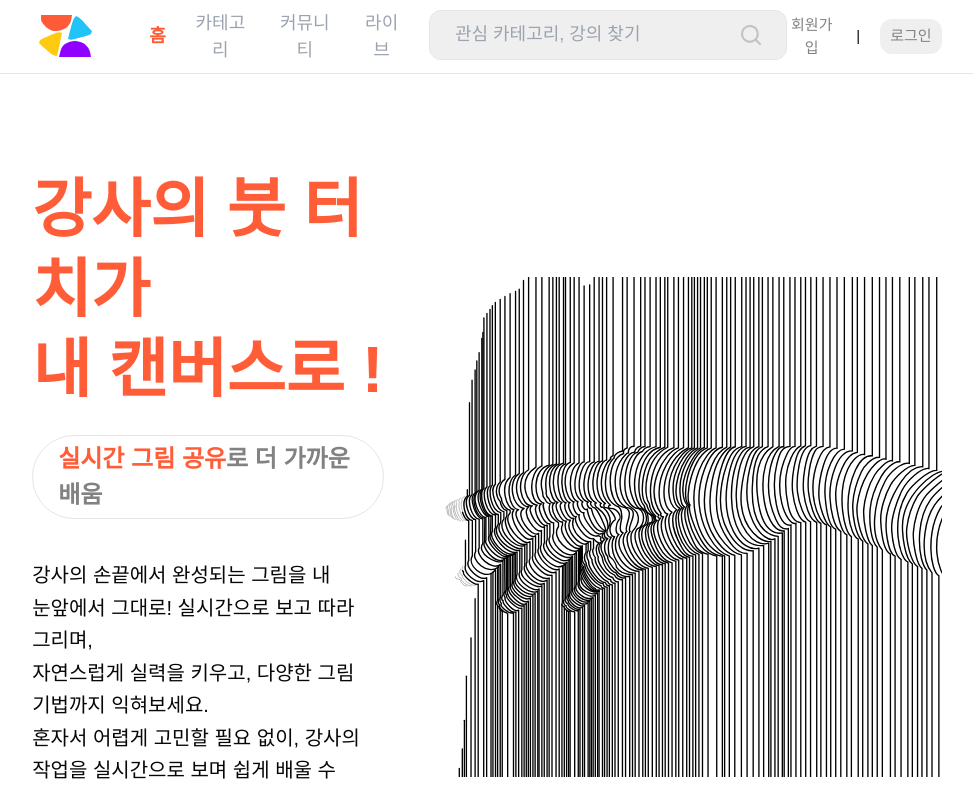
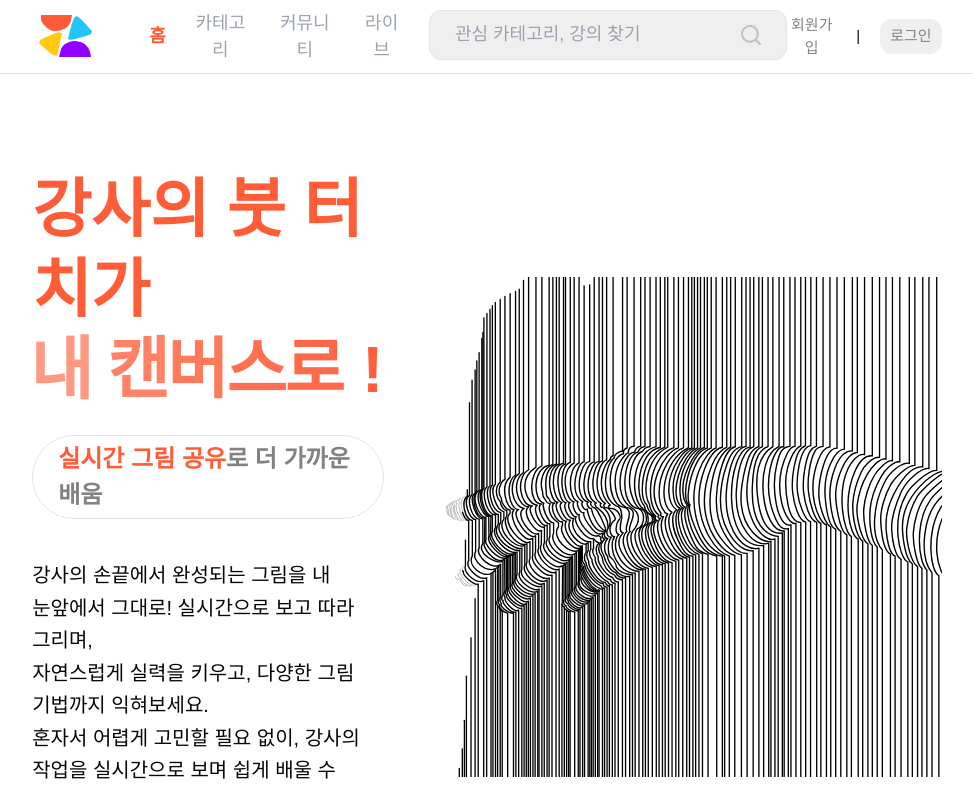
Before and after one commit to dnwnsrb11/grimtalk, a React (Vite) app: page / in a window 1280 px wide. Shown: the top 791 px of the page, without its empty margins (153-1126 px from the left). Built offline with nearby package versions, Linux system fonts and the light colour scheme; no server answers; a web font is replaced by a local one.

Commit message:
design: home banner 문구 motion 추가

```diff
--- a/src/components/mainPages/home/HomeBanner.jsx
+++ b/src/components/mainPages/home/HomeBanner.jsx
@@ -1,3 +1,4 @@
+import { motion } from 'motion/react';
 import Lottie from 'react-lottie';
 
 import MainBannerMove from '@/assets/lottie/MainBannerMove.json';
@@ -11,6 +12,8 @@ export const HomeBanner = () => {
       preserveAspectRatio: 'xMidYMid slice',
     },
   };
+  const text1 = '강사의 붓 터치가';
+  const text2 = '내 캔버스로 !';
 
   return (
     <>
@@ -18,7 +21,25 @@ export const HomeBanner = () => {
         {/* 제목,소제목, 내용 */}
         <div>
           <h1 className="text-[64px] font-extrabold leading-tight text-[#FF5C38]">
-            강사의 붓 터치가 <br /> 내 캔버스로 !
+            {text1}
+            <br />
+            {text2.split('').map((char, index) => (
+              <motion.span
+                key={index}
+                initial={{ opacity: 0.5, scale: 1.1 }}
+                animate={{ opacity: 1, scale: 1 }}
+                transition={{
+                  repeat: Infinity,
+                  repeatType: 'reverse',
+                  duration: 1,
+                  delay: index * 0.1,
+                }}
+                className={char === ' ' ? 'inline-block' : 'inline-block'}
+                style={char === ' ' ? { whiteSpace: 'pre' } : {}}
+              >
+                {char}
+              </motion.span>
+            ))}
           </h1>
           <div className="mt-[25px] inline-block rounded-full border px-[25px] py-[5px]">
             <h3 className="text-[24px] font-semibold text-[#828282]">
```
